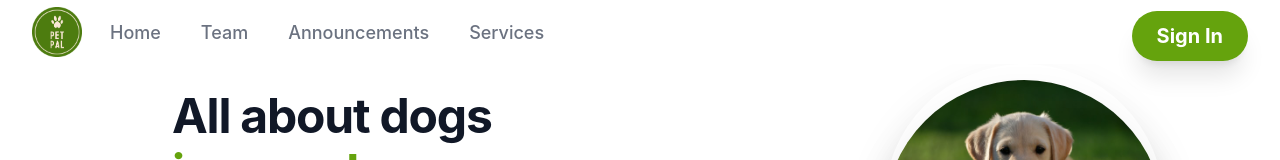
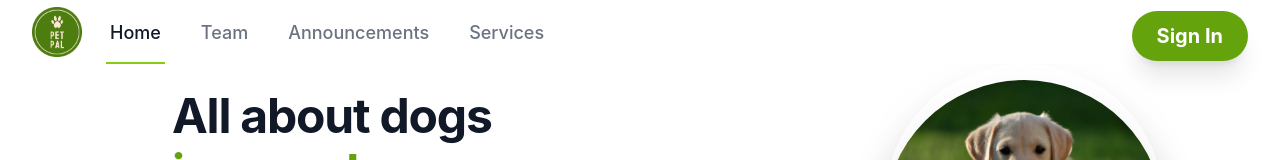
Before and after one commit to imevanc/pet-pal, a Next.js app: page / in a window 1280 px wide. Shown: the top 160 px of the page. Built offline with nearby package versions, Linux system fonts and the light colour scheme.

Commit message:
fixed the navbar bug

```diff
--- a/src/components/Layout/components/NonVerifiedUserMobileNavBar.tsx
+++ b/src/components/Layout/components/NonVerifiedUserMobileNavBar.tsx
@@ -28,24 +28,21 @@ const NonVerifiedUserMobileNavBar: React.FC = () => {
         announcements: "nonSelected",
         services: "nonSelected",
       });
-    }
-    if (path === "/team") {
+    } else if (path === "/team") {
       setPaths({
         home: "nonSelected",
         team: "selected",
         announcements: "nonSelected",
         services: "nonSelected",
       });
-    }
-    if (path === "/announcements") {
+    } else if (path === "/announcements") {
       setPaths({
         home: "nonSelected",
         team: "nonSelected",
         announcements: "selected",
         services: "nonSelected",
       });
-    }
-    if (path in servicesPaths) {
+    } else if (path in servicesPaths) {
       setPaths({
         home: "nonSelected",
         team: "nonSelected",
--- a/src/components/Layout/components/NonVerifiedUserNavBar.tsx
+++ b/src/components/Layout/components/NonVerifiedUserNavBar.tsx
@@ -27,24 +27,21 @@ const NonVerifiedUserNavBar: React.FC = () => {
         announcements: "nonSelected",
         services: "nonSelected",
       });
-    }
-    if (path === "/team") {
+    } else if (path === "/team") {
       setPaths({
         home: "nonSelected",
         team: "selected",
         announcements: "nonSelected",
         services: "nonSelected",
       });
-    }
-    if (path === "/announcements") {
+    } else if (path === "/announcements") {
       setPaths({
         home: "nonSelected",
         team: "nonSelected",
         announcements: "selected",
         services: "nonSelected",
       });
-    }
-    if (path in servicesPaths) {
+    } else if (path in servicesPaths) {
       setPaths({
         home: "nonSelected",
         team: "nonSelected",
--- a/src/pages/sign-in.tsx
+++ b/src/pages/sign-in.tsx
@@ -148,7 +148,7 @@ const SignIn: NextPage = () => {
             </div>
             <div className="flex justify-center">
               <p className="italic bg-white px-2 text-2xl font-bold text-lime-500 hover:text-lime-600">
-                <Link href="#">Sign up now</Link>
+                <Link href="/sign-up">Sign up now</Link>
               </p>
             </div>
           </div>
```
